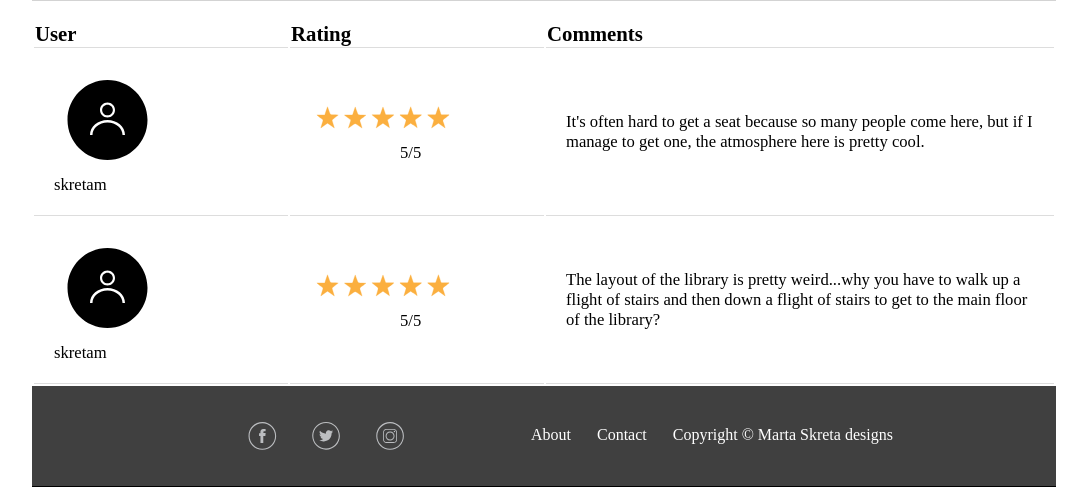
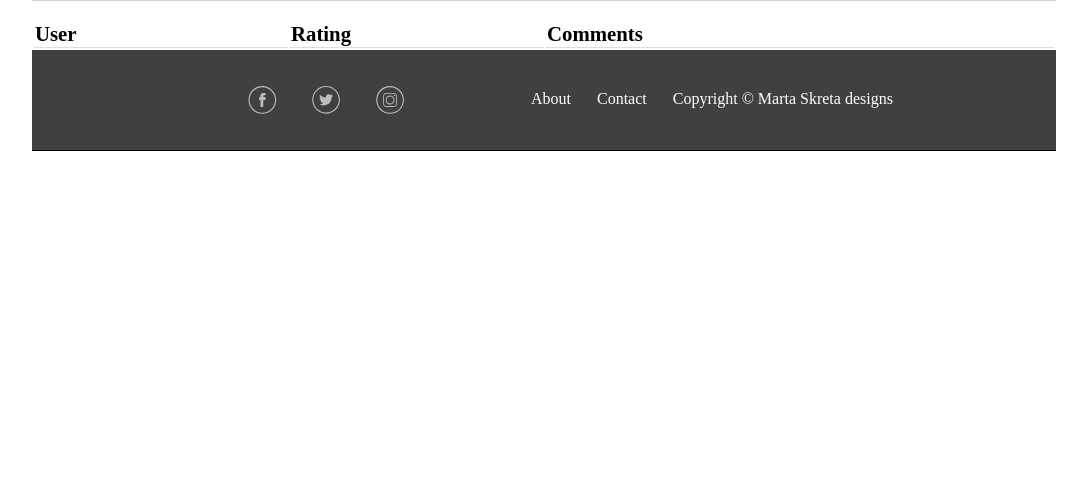
Before and after one commit to martaskrt/4WW3_Web_Project, a PHP site: page /individual_sample.php in a window 1280 px wide. Shown: the part 552-1047 px from the top of the page, without its empty margins (96-1183 px from the left). After the commit the page ends 703 px from the top, so only its background shows below. Run offline with PHP 8.4, Linux system fonts and the light colour scheme; lists and menus that the app fills with data are empty; some libraries are stand-ins or nearby versions.

Commit message:
Site is dynamic now

```diff
--- a/individual_sample.php
+++ b/individual_sample.php
@@ -2,11 +2,12 @@
 	if (!empty($_POST)){
 		$pdo = new PDO('mysql:host=localhost; dbname=marts_database', 'skretam','Philedelthia12!?');
 		$get_library = $pdo->prepare("SELECT libraryID, libraryName, rating FROM Library WHERE libraryName=?");
-		$get_library->execute($_POST['search']);
+		$get_library->execute([$_POST['search']]);
 		$library_info = $get_library->fetch();
-		$get_reviews = $pdo->prepare("SELECT libraryID, userID, rating, comments, userNAME FROM Review WHERE libraryID=? INNER JOIN User ON Review.userID = User.userID");
+		$get_reviews = $pdo->prepare("SELECT libraryID, Review.userID, rating, comments, userNAME FROM Review  INNER JOIN User ON Review.userID = User.userID WHERE libraryID=?");
 		$get_reviews->execute([$library_info['libraryID']]);
 		$reviews = $get_reviews->fetchAll();
+		echo $reviews[0];
 }
 ?>
 <!DOCTYPE html>
@@ -115,6 +116,7 @@
 						<!-- Row #2 -->
 						<?php
 						if(!empty($reviews)){
+							echo 'hello';
 							foreach($reviews as $content){
 							echo '<tr itemprop="review" itemscope itemtype="http://schema.org/Review">';
 							echo '<td>';
@@ -133,34 +135,6 @@
 						}
 						}
 							?>
-							<!-- Row #3 -->
-							<tr>
-								<td> <!-- First column containg user name & picture-->
-									<img class="userPic" src="/assets/userPic.svg" alt="userPic">
-									<div class="username">skretam</div>
-								</td>
-								<td> <!-- Second column containg user rating of library -->
-									<img class="rating_stars" src="/assets/5stars.svg" alt="5stars">
-									<div class="rating">5/5</div>
-								</td>
-								<td> <!-- Third column containg user comments about -->
-									<div class="comments">It's often hard to get a seat because so many people come here, but if I manage to get one, the atmosphere here is pretty cool. </div>
-								</td>
-							</tr>
-							<!-- Row #4 -->
-							<tr>
-								<td> <!-- First column containg user name & picture-->
-									<img class="userPic" src="/assets/userPic.svg" alt="userPic">
-									<div class="username">skretam</div>
-								</td>
-								<td> <!-- Second column containg user rating of library -->
-									<img src="/assets/5stars.svg" alt="5stars">
-									<div class="rating">5/5</div>
-								</td>
-								<td> <!-- Third column containg user comments about -->
-									<div class="comments">The layout of the library is pretty weird...why you have to walk up a flight of stairs and then down a flight of stairs to get to the main floor of the library? </div>
-								</td>
-							</tr>
 						</table>
 					</div>
 				</div>
--- a/results_sample.php
+++ b/results_sample.php
@@ -70,7 +70,7 @@ $posts = $get_the_posts->fetchAll();
 						foreach ($posts as $number=>$content){
 							$key_plus = $number + 1;
 							echo '<tr>'; //<!-- Row #2 -->
-							echo '<td><form><input type="hidden" name="search" value="' . $content["libraryName"] . '"><input type="submit" value="' . $key_plus . ". " . $content["libraryName"] . '"></form></td>'; //<!-- First column containing library name-->
+							echo '<td><form action="/results/sample/" method="post"><input type="hidden" name="search" value="' . $content["libraryName"] . '"><input type="submit" value="' . $key_plus . ". " . $content["libraryName"] . '"></form></td>'; //<!-- First column containing library name-->
 							echo '<td>'; //<!-- Second column containg average rating of library -->
 								echo '<img id="4.5stars" src="/assets/4.5stars.svg" alt="5stars">';
 								echo '<div id="rating_number">' . $content['rating'] . '</div></td>';
```
